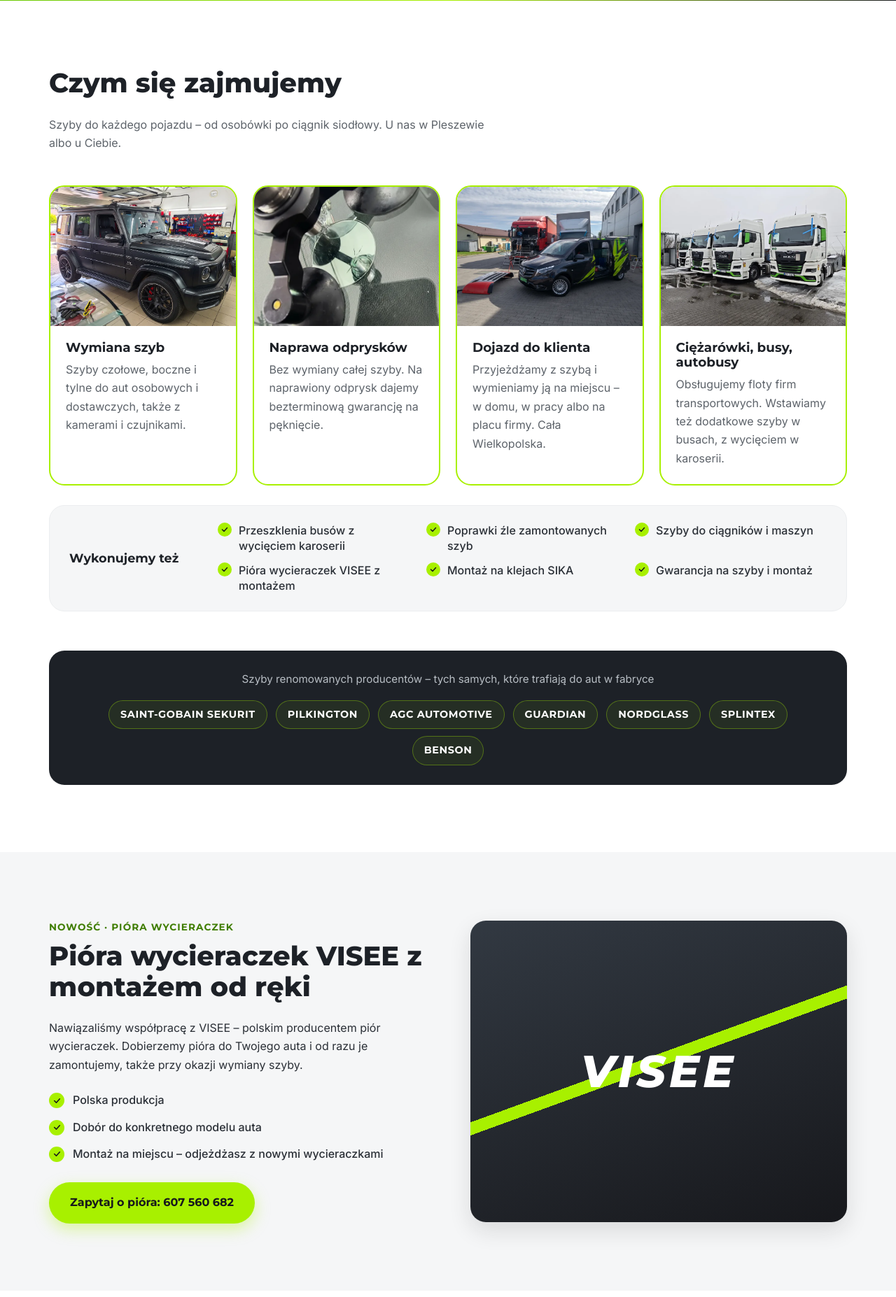
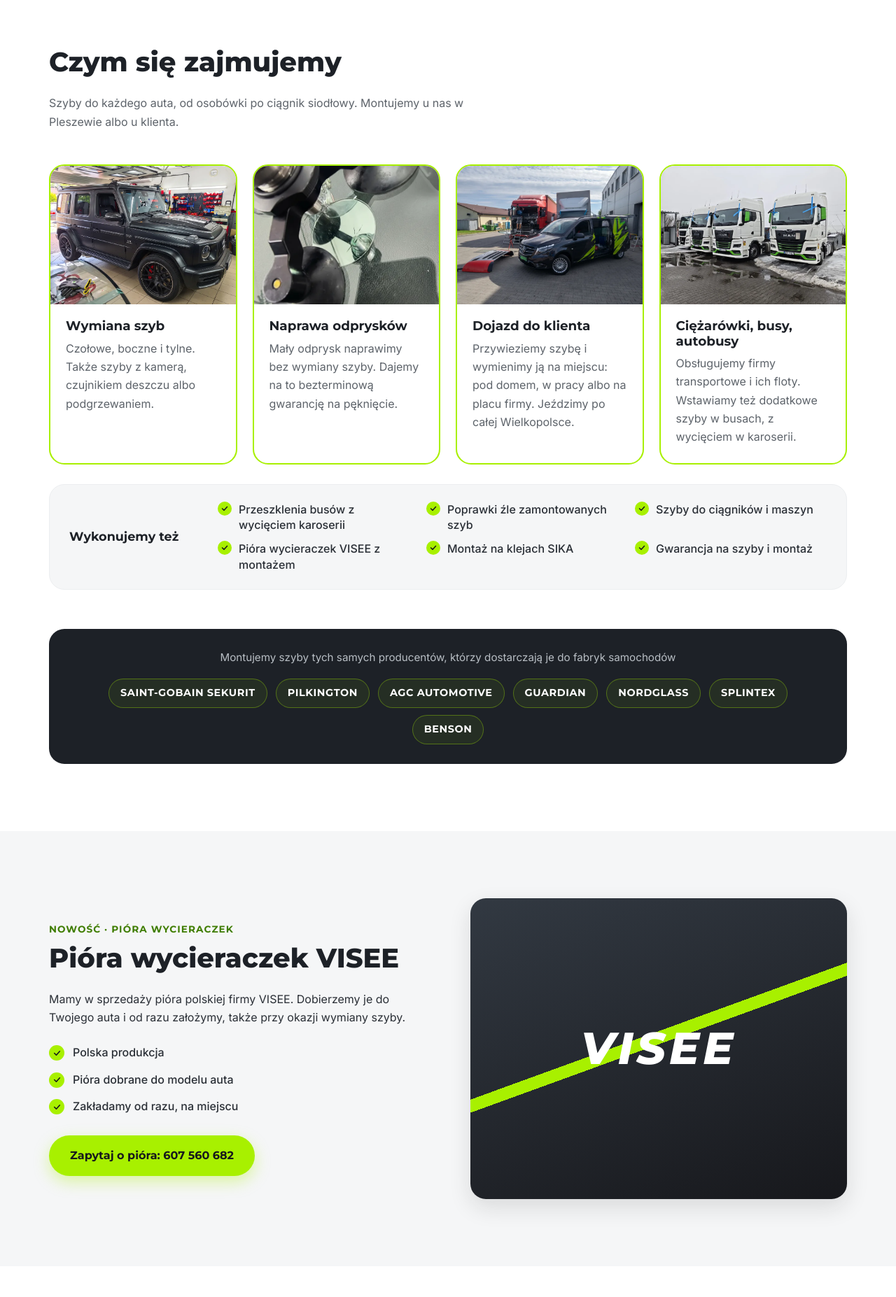
Before and after one commit to karolkamuda89-ux/szybypleszew.pl, a Django app: page / in a window 1280 px wide. Shown: the part 877-2731 px from the top of the page at 70% size. Run offline with Django 5.2, Linux system fonts and the light colour scheme; data comes from the database, SQL or seed files in the repository; data that the repository does not hold is empty.

Commit message:
Teksty prostszym jezykiem firmy: strona glowna, sekcja Nowosc, wpisy na blogu
Co-Authored-By: Claude Opus 5.5 <noreply@anthropic.com>

```diff
--- a/core/tests.py
+++ b/core/tests.py
@@ -44,7 +44,7 @@ class HomePageTests(TestCase):
     def test_home_shows_visee_promo_from_migration(self):
         response = self.client.get(reverse('core:home'))
         self.assertContains(response, 'id="nowosc"')
-        self.assertContains(response, 'Pióra wycieraczek VISEE z montażem od ręki')
+        self.assertContains(response, '<h2>Pióra wycieraczek VISEE</h2>')
 
 
 def make_image(name='zdjecie.jpg', size=(3000, 2000), fmt='JPEG'):
--- a/templates/core/blog_post.html
+++ b/templates/core/blog_post.html
@@ -85,7 +85,7 @@
         <aside class="post-cta">
             <div>
                 <strong>Pęknięta szyba albo odprysk?</strong>
-                <span>Zadzwoń – doradzimy, wycenimy i umówimy termin, także z dojazdem do Ciebie.</span>
+                <span>Zadzwoń. Powiemy, ile to kosztuje i kiedy możemy przyjechać.</span>
             </div>
             <a href="{{ site_phone_href }}" class="btn btn-cta">Zadzwoń: {{ site_phone }}</a>
         </aside>
--- a/templates/core/home.html
+++ b/templates/core/home.html
@@ -17,7 +17,7 @@
             <span class="eyebrow">Pleszew · od {{ site_founded }} roku</span>
             {# H1 z nazwa miasta – najwazniejsza fraza lokalna dla Google ("szyby samochodowe Pleszew") #}
             <h1>Wymiana szyb samochodowych <span class="text-accent">w&nbsp;Pleszewie</span></h1>
-            <p class="lead">Pierwsza i najdłużej działająca firma z szybami samochodowymi w Pleszewie. Montujemy szyby w autach osobowych, dostawczych, ciężarowych i autobusach – także z dojazdem do klienta w całej Wielkopolsce.</p>
+            <p class="lead">Od {{ site_founded }} roku wymieniamy szyby w osobówkach, dostawczakach, ciężarówkach i autobusach. Najniższe ceny i profesjonalny montaż. Jeśli trzeba, przyjedziemy do Ciebie.</p>
             <div class="hero-actions">
                 <a href="{{ site_phone_href }}" class="btn btn-cta btn-lg">Zadzwoń: {{ site_phone }}</a>
                 <a href="#oferta" class="btn btn-ghost btn-lg">Zobacz ofertę</a>
@@ -45,35 +45,35 @@
     <div class="container">
         <div class="section-head section-head-left">
             <h2>Czym się zajmujemy</h2>
-            <p>Szyby do każdego pojazdu – od osobówki po ciągnik siodłowy. U nas w Pleszewie albo u Ciebie.</p>
+            <p>Szyby do każdego auta, od osobówki po ciągnik siodłowy. Montujemy u nas w Pleszewie albo u klienta.</p>
         </div>
         <div class="services">
             <article class="service">
                 <img src="{% static 'img/oferta/wymiana-szyb.webp' %}" alt="Mercedes klasy G po wymianie szyby czołowej" loading="lazy" width="800" height="597">
                 <div class="service-body">
                     <h3>Wymiana szyb</h3>
-                    <p>Szyby czołowe, boczne i tylne do aut osobowych i dostawczych, także z kamerami i czujnikami.</p>
+                    <p>Czołowe, boczne i tylne. Także szyby z kamerą, czujnikiem deszczu albo podgrzewaniem.</p>
                 </div>
             </article>
             <article class="service">
                 <img src="{% static 'img/oferta/naprawa-odpryskow.webp' %}" alt="Naprawa odprysku na szybie czołowej" loading="lazy" width="593" height="800">
                 <div class="service-body">
                     <h3>Naprawa odprysków</h3>
-                    <p>Bez wymiany całej szyby. Na naprawiony odprysk dajemy bezterminową gwarancję na pęknięcie.</p>
+                    <p>Mały odprysk naprawimy bez wymiany szyby. Dajemy na to bezterminową gwarancję na pęknięcie.</p>
                 </div>
             </article>
             <article class="service">
                 <img src="{% static 'img/oferta/dojazd-do-klienta.webp' %}" alt="Firmowy van Auto Szyby przy ciężarówkach klienta" loading="lazy" width="800" height="600">
                 <div class="service-body">
                     <h3>Dojazd do klienta</h3>
-                    <p>Przyjeżdżamy z szybą i wymieniamy ją na miejscu – w domu, w pracy albo na placu firmy. Cała Wielkopolska.</p>
+                    <p>Przywieziemy szybę i wymienimy ją na miejscu: pod domem, w pracy albo na placu firmy. Jeździmy po całej Wielkopolsce.</p>
                 </div>
             </article>
             <article class="service">
                 <img src="{% static 'img/oferta/ciezarowki-busy.webp' %}" alt="Ciężarówki MAN z nowymi szybami" loading="lazy" width="800" height="600">
                 <div class="service-body">
                     <h3>Ciężarówki, busy, autobusy</h3>
-                    <p>Obsługujemy floty firm transportowych. Wstawiamy też dodatkowe szyby w busach, z wycięciem w karoserii.</p>
+                    <p>Obsługujemy firmy transportowe i ich floty. Wstawiamy też dodatkowe szyby w busach, z wycięciem w karoserii.</p>
                 </div>
             </article>
         </div>
@@ -91,7 +91,7 @@
         </div>
 
         <div class="brands">
-            <p class="brands-title">Szyby renomowanych producentów – tych samych, które trafiają do aut w fabryce</p>
+            <p class="brands-title">Montujemy szyby tych samych producentów, którzy dostarczają je do fabryk samochodów</p>
             <ul class="brands-list">
                 <li>Saint-Gobain Sekurit</li>
                 <li>Pilkington</li>
@@ -156,8 +156,8 @@
         </div>
         <div class="split-text">
             <h2>Pierwsza firma z szybami samochodowymi w Pleszewie</h2>
-            <p>Działamy od {{ site_founded }} roku i jesteśmy najdłużej działającą firmą z szybami samochodowymi w Pleszewie. Wykonane montaże liczymy już w tysiącach, więc profesjonalna wymiana szyby nie stanowi dla nas żadnego problemu.</p>
-            <p>Na co dzień współpracujemy z dużymi serwisami samochodowymi, firmami transportowymi i komisami – a także z klientami indywidualnymi.</p>
+            <p>Działamy od {{ site_founded }} roku. Byliśmy pierwszą firmą z szybami samochodowymi w Pleszewie i dalej tu jesteśmy. Szyb wymieniliśmy już tysiące, więc mało co nas zaskoczy.</p>
+            <p>Pracujemy z dużymi serwisami, firmami transportowymi i komisami. Ale tak samo zapraszamy każdego kierowcę, który ma problem z szybą.</p>
             <ul class="checklist">
                 <li>Gwarancja na szyby sprzedawane i montowane przez nas</li>
                 <li>Bezterminowa gwarancja na pęknięcie po naprawie odprysku</li>
@@ -181,7 +181,7 @@
     <div class="container">
         <div class="section-head">
             <h2>Nasze realizacje</h2>
-            <p>Od aut miejskich, przez sportowe i terenowe, po ciężarówki – tak wygląda nasza codzienna praca.</p>
+            <p>Kilka aut, w których wymienialiśmy szyby. Więcej zdjęć wrzucamy na <a href="{{ site_facebook }}" target="_blank" rel="noopener">naszego Facebooka</a>.</p>
         </div>
         <div class="gallery" id="gallery">
             {% for item in gallery %}
@@ -242,7 +242,7 @@
         <div class="contact-info">
             <div class="contact-text">
                 <h2>Umów montaż lub zapytaj o cenę</h2>
-                <p>Najszybciej załatwisz to telefonicznie – podaj markę, model i rocznik auta, a podamy cenę szyby z montażem i termin. Możemy przyjechać do Ciebie albo zapraszamy do nas na ul. Podgórną w Pleszewie.</p>
+                <p>Najszybciej przez telefon. Podaj markę, model i rocznik auta, a od razu powiemy, ile kosztuje szyba z montażem i kiedy możemy ją wymienić. Przyjedziemy do Ciebie albo zapraszamy na ul. Podgórną.</p>
                 <a href="{{ site_phone_href }}" class="btn btn-cta btn-lg">Zadzwoń: {{ site_phone }}</a>
             </div>
             <ul class="contact-list">
@@ -268,7 +268,7 @@
 
         <div class="contact-form-card">
             <h3>Napisz do nas</h3>
-            <p class="contact-form-intro">Zostaw numer – oddzwonimy z wyceną.</p>
+            <p class="contact-form-intro">Zostaw numer, oddzwonimy z wyceną.</p>
 
             {% for message in messages %}
             <div class="form-success" role="status">{{ message }}</div>
```
Also changed, not shown: core/migrations/0003_promosection_visee.py, core/migrations/0006_post_start.py.
